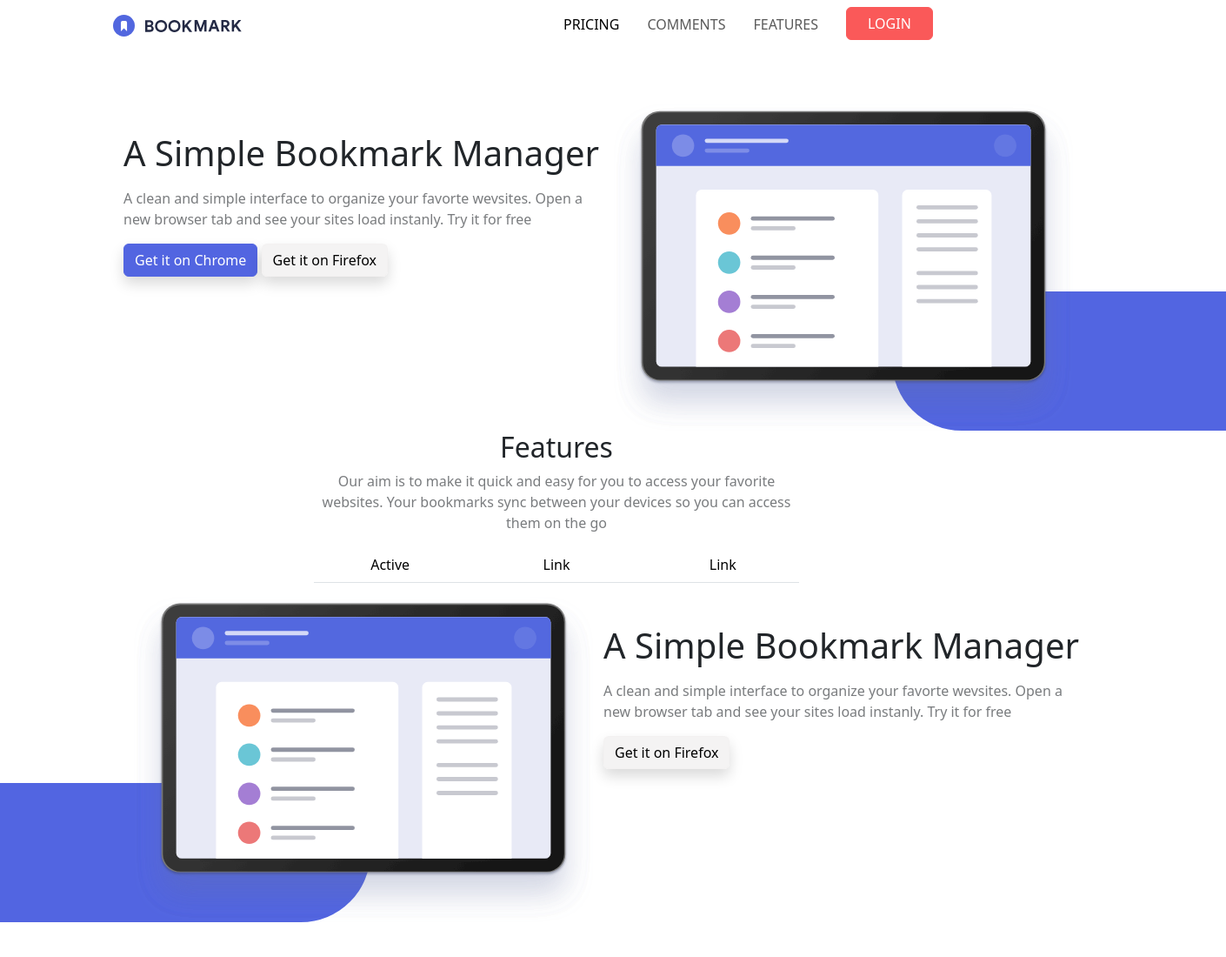
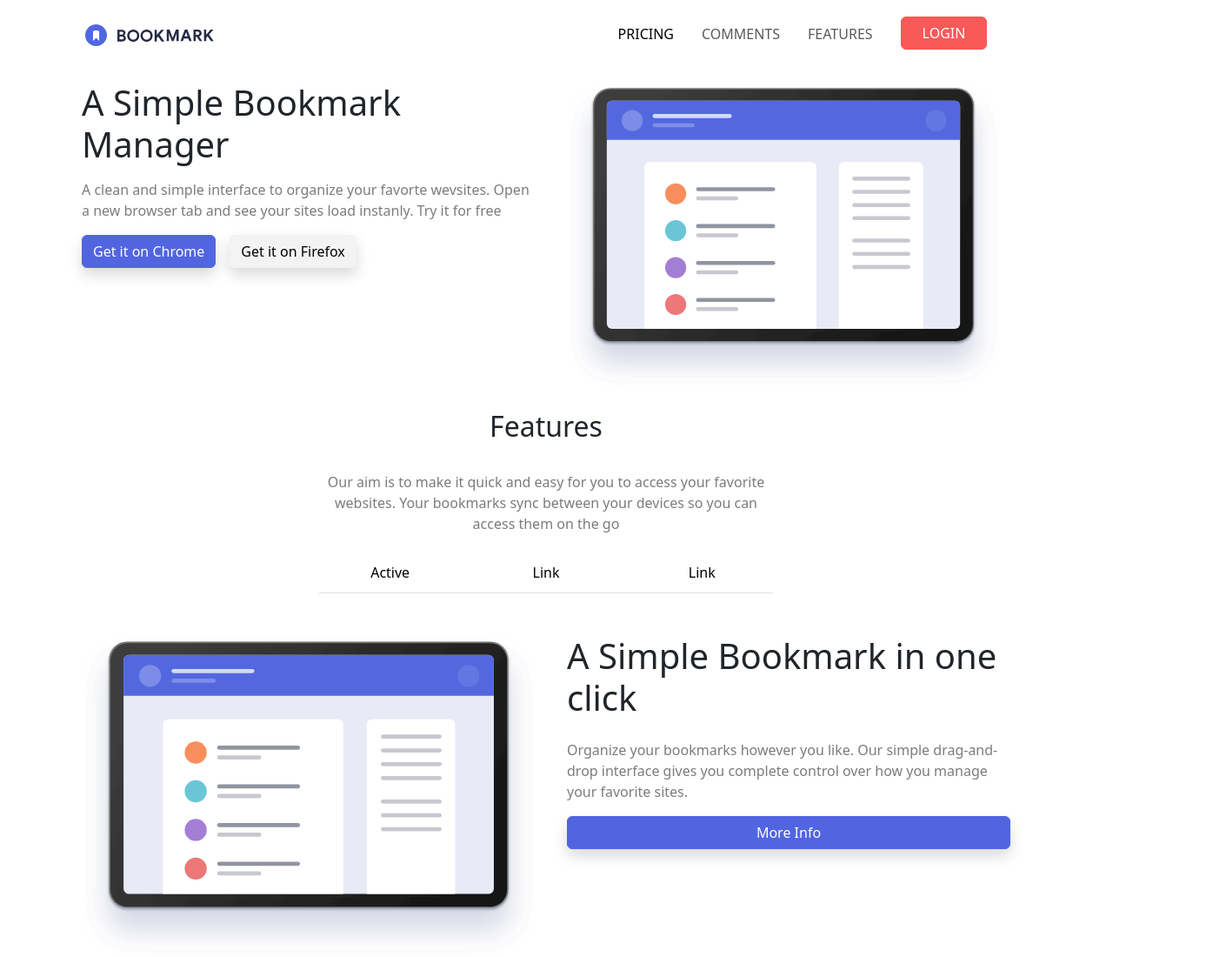
Before and after one commit to tomi-casabona/Sprint-1-Tasca-2, a website: page index.html in a window 1280 px wide. Shown: the whole page at 87% size, 1410 px wide, since content can reach past the window. Before the commit the page ends 1060 px from the top, so only its background shows below. Drawn offline with nearby package versions, Linux system fonts and the light colour scheme; files whose address does not match are found by name.

Commit message:
cambios de margenes y breakpoints realizados

```diff
--- a/index.html
+++ b/index.html
@@ -12,12 +12,17 @@
          * EL BOTON TOGGLER NO ESTA CENTRADO. NO RESPONDE A JUSTIFY-CONTENT-END
          * EL UNDERLINE DEL TAB NO VA COMO QUIERO
          * EL CIRCULO NO LLEGA AL BORDE
+         * el media breakpoint no va bien en el boton
+         * no va el modificador del hover en nav-underline
+         * los padding rigth se van sumando, y el izquierdo no , me queda desfazado
+         * el display block del navbar-features no responde. y desde bootstrap si d-block
         -->
 
     <div class="container">
-      <nav class="navbar navbar-expand-lg navbar-light mx-sm-5 mb-sm-5">
+
+      <nav class="navbar navbar-expand-lg navbar-light">
         <div class="container-fluid p-0">
-          <div class="col-sm-6">
+          <div class="col-sm-6 p-3">
             <a class="navbar-brand" href="#">
               <img
                 src="/Sprint-1-T2/Imagenes/logo-bookmark.svg"
@@ -26,7 +31,7 @@
             </a>
           </div>
           <button
-            class="navbar-toggler justify-content-end"
+            class="navbar-toggler"
             type="button"
             data-bs-toggle="collapse"
             data-bs-target="#navbarTogglerDemo02"
@@ -38,7 +43,7 @@
           </button>
           <div class="col-sm-6">
             <div
-              class="collapse navbar-collapse"
+              class="collapse navbar-collapse justify-content-center"
               id="navbarTogglerDemo02"
               role="navigation"
             >
@@ -63,15 +68,14 @@
         </div>
       </nav>
 
-      <div class="container row mx-sm-5 pe-0">
-
-        <div class="header p-0 mt-3 col-sm-6 mt-sm-5">
+      <div class="container row">
+        <div class="text-section mt-3 col-sm-6 ">
           <p class="h1">A Simple Bookmark Manager</p>
-          <p class="text-header mt-3">
+          <p class="text text-start mt-3">
             A clean and simple interface to organize your favorte wevsites. Open
             a new browser tab and see your sites load instanly. Try it for free
           </p>
-          <div class="d-grid gap-3 d-md-block">
+          <div class="d-flex gap-3">
             <button class="btn btn-primary shadow" type="button">
               Get it on Chrome
             </button>
@@ -80,29 +84,31 @@
             </button>
           </div>
         </div>
-        <div class="col-sm-6 container">
-          <div class="img-container mt-3">
+        <div class="col-sm-6 container img-container order-first order-sm-last">
+          <div class="container mt-3">
             <img
               class="img-fluid"
               src="/Sprint-1-T2/Imagenes/illustration-hero.svg"
               alt="ilustration of  webpage"
             />
           </div>
-          <div class="circulo-right"></div>
+          <!-- <div class="circulo-right"></div> -->
         </div>
       </div>
       <!-- Ejercicio 2  -->
+      <div class="container row mt-4">
       <p class="h2">Features</p>
 
-      <p class="features col-md-6 offset-md-3">
+      <p class=" text text-center col-md-6 offset-md-3 mt-4 mb-0">
         Our aim is to make it quick and easy for you to access your favorite
         websites. Your bookmarks sync between your devices so you can access
         them on the go
       </p>
-      <div class="col-md-6 offset-md-3">
-        <ul class="nav  nav-justified nav-underline nav-custom border-bottom">
-          <li class="nav-item ">
-            <a class="nav-link " aria-current="page" href="#">Active</a>
+
+      <div class="col-md-6 offset-md-3 my-4">
+        <ul class="navbar-features nav nav-justified nav-underline border-bottom d-block d-sm-flex">
+          <li class="nav-item">
+            <a class="nav-link" aria-current="page" href="#">Active</a>
           </li>
           <li class="nav-item">
             <a class="nav-link" href="#">Link</a>
@@ -111,33 +117,29 @@
             <a class="nav-link" href="#">Link</a>
           </li>
         </ul>
-
-
       </div>
-      <div class="container row mx-sm-5 pe-0">
-
-        <div class="header p-0 mt-3 col-sm-6 mt-sm-5 order-last">
-          <p class="h1">A Simple Bookmark Manager</p>
-          <p class="text-header mt-3">
-            A clean and simple interface to organize your favorte wevsites. Open
-            a new browser tab and see your sites load instanly. Try it for free
+        <div class="text-section mt-4 col-sm-6 ps-4 order-last">
+          <p class="h1">A Simple Bookmark in one click</p>
+          <p class="text text-start mt-4">
+            Organize your bookmarks however you like. Our simple drag-and-drop interface gives you complete control over how you manage your favorite sites.
           </p>
-            <button class="btn btn-light shadow" type="button">
-              Get it on Firefox
-            </button>
+          <button class="btn features btn-primary shadow" type="button">
+            More Info
+          </button>
         </div>
         <div class="col-sm-6 container">
-          <div class="img-container mt-3">
+          <div class="img-container mt-4">
             <img
               class="img-fluid"
               src="/Sprint-1-T2/Imagenes/illustration-hero.svg"
               alt="ilustration of  webpage"
             />
           </div>
-          <div class="circulo-left"></div>
+          <!-- <div class="circulo-left"></div> -->
         </div>
       </div>
-    </div>
+
+  </div>
     <script src="/Sprint-1-T2/node_modules/bootstrap/dist/js/bootstrap.min.js"></script>
   </body>
 </html>
--- a/styles.scss
+++ b/styles.scss
@@ -1,3 +1,11 @@
+
+
+* {
+  box-sizing: border-box;
+  padding: 0;
+  margin: 0;
+}
+
 $primary: #5265e1;
 $secondary: #fa5959;
 $light: #f2f1f1d9;
@@ -18,26 +26,18 @@ $theme-colors: (
 
 $nav-link-color:rgb(0, 0, 0);
 $nav-link-hover-color: $secondary;
-$nav-underline-border-width:0;
+$nav-underline-border-width:0.2rem;
+
+.nav-underline:hover{
+   border: none;
+ }
 
 // $nav-underline-gap:                 1rem;
 // $nav-underline-link-active-color: red;
-
 // .nav-custom:hover{
 // text-decoration:underline;
 // background-color: aqua;
 // }
-
-.nav-link{
-    border-bottom: 1px solid gray
-}
-.nav-item:active{
-    border-bottom: 2px solid rgb(225, 14, 14)
-}
-
-.nav-underline:hover{
-  border-bottom-color: transparent;
-}
 
 .circulo-right {
   background: #5265e1;
@@ -60,13 +60,6 @@ $nav-underline-border-width:0;
   position: relative;
 }
 
-body {
-  box-sizing: border-box;
-  padding: 0;
-  margin: 0;
-  max-width: 1400px;
-}
-
 #login {
   color: white;
 }
@@ -87,23 +80,25 @@ p {
   text-align: center;
 }
 
-.text-header {
-  text-align: start;
+.text {
   opacity: 0.6;
-}
-.features {
-  text-align: center;
-  opacity : 0.6;
 }
 
 .li{
   text-decoration: none;
 }
 
-@include media-breakpoint-up(sm) { ... }
-@include media-breakpoint-up(md) { ... }
-@include media-breakpoint-up(lg) { ... }
-@include media-breakpoint-up(xl) { ... }
-@include media-breakpoint-up(xxl) { ... }
+@include media-breakpoint-down(sm) {
+  .h1{text-align:center;}
+}
+
+  //  .navbar-features{
+
+  //    display: block;
+  //  }
+
+   p{text-align: center;}
+
+   button.features{ width:100%;}
 
 @import "./node_modules/bootstrap/scss/bootstrap.scss";
```
Also changed, not shown: styles.css, 1 other file.
